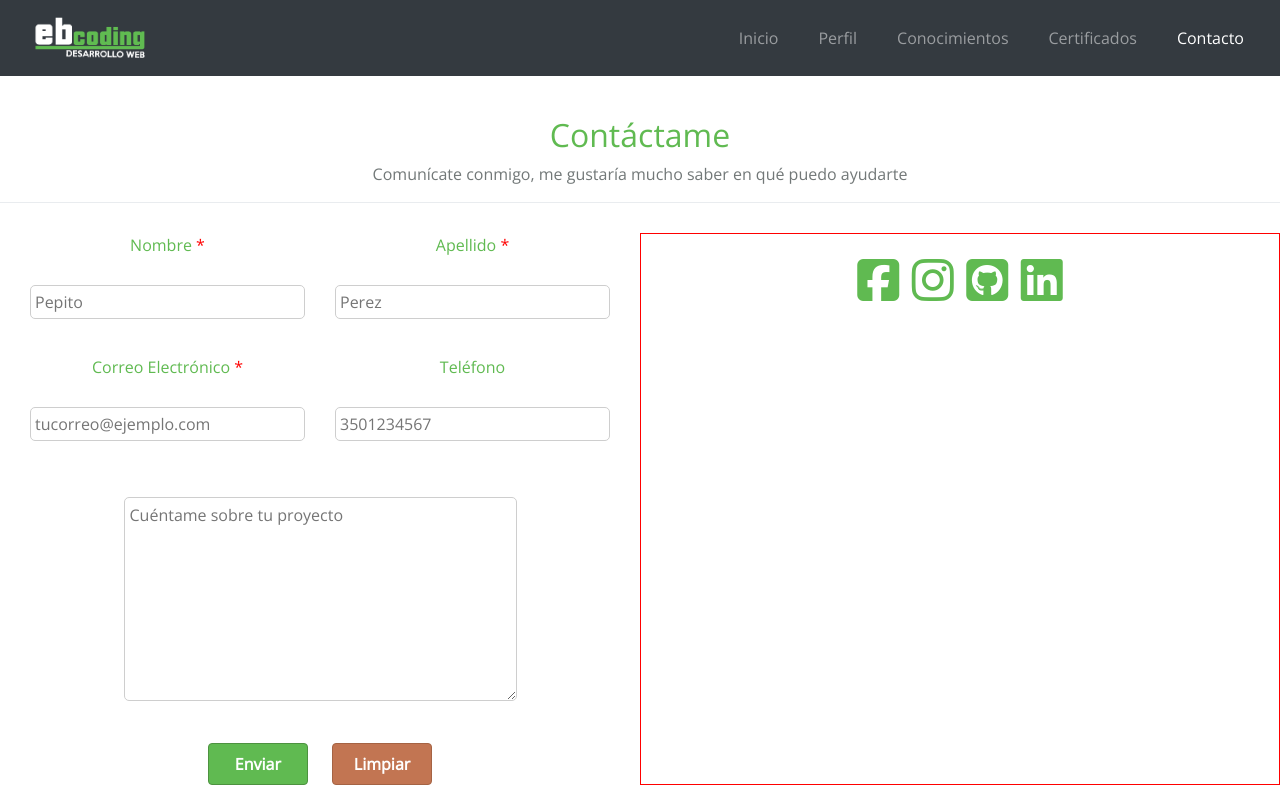
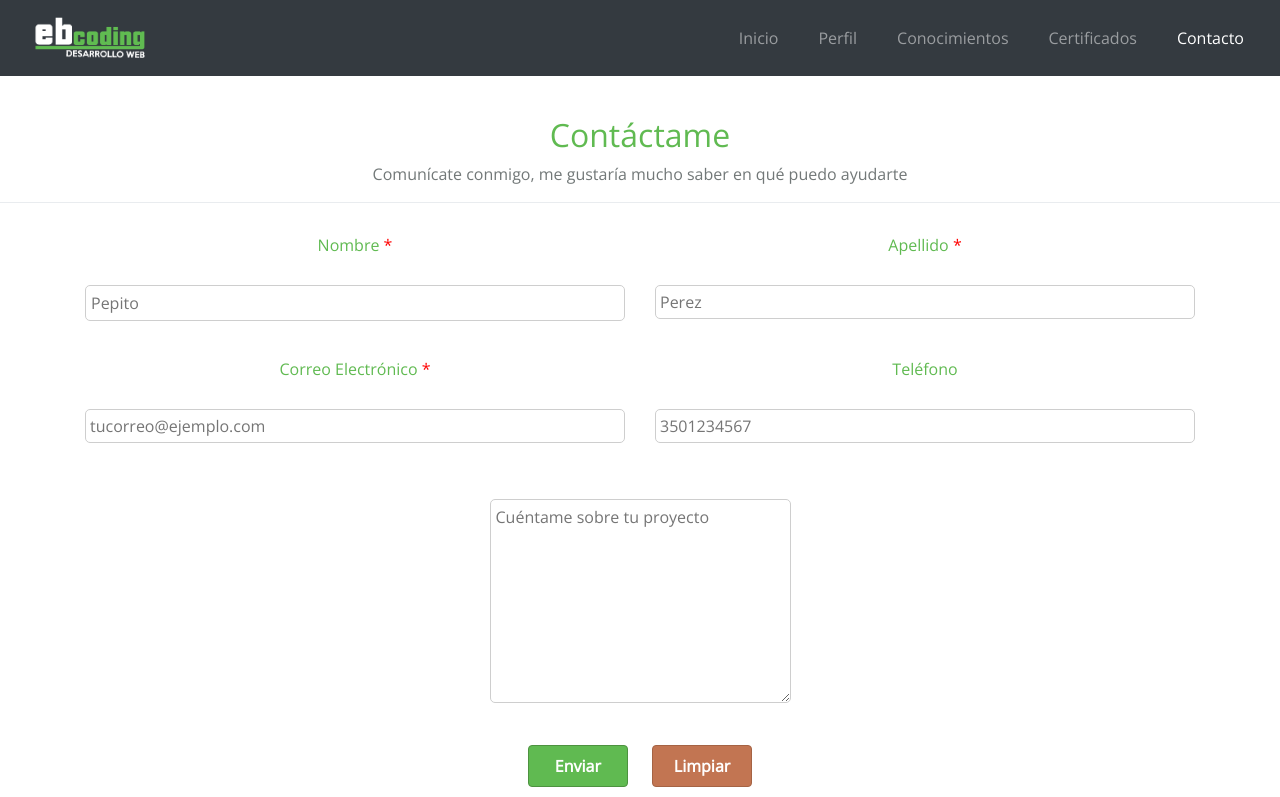
Before and after one commit to CylanTomacio/ebcoding_nuevo, a plain HTML site: page views/contacto.html in a window 1280 px wide. Shown: the top 797 px of the page. Drawn offline with nearby package versions, Linux system fonts and the light colour scheme.

Commit message:
Terminados los datos para el formulario de contacto

```diff
--- a/views/contacto.html
+++ b/views/contacto.html
@@ -48,37 +48,37 @@
                     <h2 class="display-5 encabezadosec__titulo">Contáctame</h2>
                     <p class="encabezadosec__parrafo">Comunícate conmigo, me gustaría mucho saber en qué puedo ayudarte</p>
                 </header>
-                <div class="col-6">
+                <div class="col-12">
                     <form action="#">
                         <div class="campos container">
                             <div class="row">
                                 <!--Nombre del usuario-->
-                                <div class="col-md-6 form-group d-flex flex-column campoNombre">
+                                <div class="col-12 col-md-6 form-group d-flex flex-column campoNombre">
                                     <label for="nombre">Nombre <span class="requerido">*</span></label>
-                                    <input class="campo p-1" type="text" id="nombre" placeholder="Pepito" required>
+                                    <input class="campo" type="text" id="nombre" placeholder="Pepito" required>
                                 </div>
 
                                 <!--Apellido del usuario-->
-                                <div class="col-md-6 form-group d-flex flex-column campoApellido">
+                                <div class="col-12 col-md-6 form-group d-flex flex-column campoApellido">
                                     <label for="apellido">Apellido <span class="requerido">*</span></label>
                                     <input class="campo p-1" type="text" id="apellido" placeholder="Perez" required>
                                 </div>
 
                                 <!--Correo del usuario-->
-                                <div class="col-md-6 form-group d-flex flex-column campoEmail">
+                                <div class="col-12 col-md-6 form-group d-flex flex-column campoEmail">
                                     <label for="correoElectronico">Correo Electrónico <span class="requerido">*</span></label>
                                     <input class="campo p-1" type="email" id="correoElectronico" placeholder="tucorreo@ejemplo.com" required>
                                 </div>
 
                                 <!--Teléfono del usuario-->
-                                <div class="col-md-6 form-group d-flex flex-column campoTelefono">
+                                <div class="col-12 col-md-6 form-group d-flex flex-column campoTelefono">
                                     <label for="telefono">Teléfono</label>
                                     <input class="campo p-1" type="number" id="telefono" placeholder="3501234567">
                                 </div>
 
                                 <!--Comentarios del usuario-->
-                                <div class="col-md-12 form-group campoComentarios">
-                                    <textarea class="campo" name="comentarios" id="comentarios" cols="40" rows="8" placeholder="Cuéntame sobre tu proyecto"></textarea>
+                                <div class="col-12 form-group campoComentarios">
+                                    <textarea class="campo" name="comentarios" id="comentarios" cols="30" rows="8" placeholder="Cuéntame sobre tu proyecto"></textarea>
                                 </div>
                             </div>
                         </div>
@@ -86,18 +86,18 @@
                     <input class="boton limpiar" type="reset" value="Limpiar">
                     </form>
                 </div>
-                <div class="col-6" style="border: 1px solid red;">
+                <div class="col-12">
                     <div class="social">
-                        <a class="social__facebook" href="#">
+                        <a class="social__facebook" href="https://www.facebook.com/ebcodingWeb">
                             <i class="fab fa-facebook-square"></i>
                         </a>
-                        <a class="social__instagram" href="#">
+                        <a class="social__instagram" href="https://www.instagram.com/ebcoding/">
                             <i class="fab fa-instagram"></i>
                         </a>
-                        <a class="social__github" href="#">
+                        <a class="social__github" href="https://github.com/CylanTomacio">
                             <i class="fab fa-github-square"></i>
                         </a>
-                        <a class="social__linkedin" href="#">
+                        <a class="social__linkedin" href="https://www.linkedin.com/in/elvisbriceno">
                             <i class="fab fa-linkedin"></i>
                         </a>
                     </div>
```
